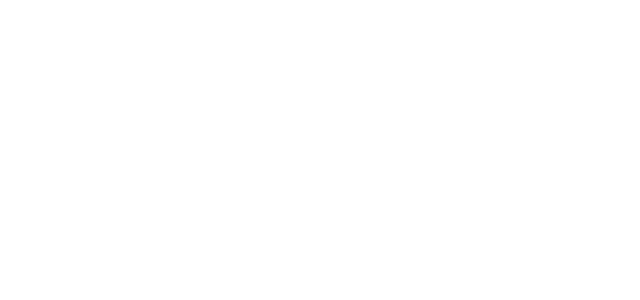
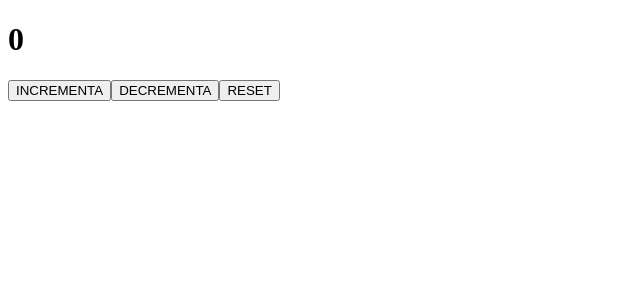
Before and after one commit to Joele-E/esercizio5_09, a React (Create React App) app: page / in a window 1280 px wide. Shown: the top 300 px of the page, without its empty margins (0-640 px from the left). Built offline with nearby package versions, Linux system fonts and the light colour scheme.

Commit message:
exercise done

```diff
--- a/src/App.js
+++ b/src/App.js
@@ -1,7 +1,12 @@
 import React from "react";
+import Counter from "./Counter";
 
 export default class App extends React.Component {
   render() {
-    return <div></div>;
+    return (
+      <div>
+        <Counter />
+      </div>
+    );
   }
 }
--- /dev/null
+++ b/src/Counter.js
@@ -0,0 +1,14 @@
+import useCounter from "./useCounter";
+
+export default function Counter() {
+  let { counter, onIncrement, onDecrement, onCounterReset } = useCounter();
+
+  return (
+    <div>
+      <h1>{counter}</h1>
+      <button onClick={onIncrement}>INCREMENTA</button>
+      <button onClick={onDecrement}>DECREMENTA</button>
+      <button onClick={onCounterReset}>RESET</button>
+    </div>
+  );
+}
--- /dev/null
+++ b/src/useCounter.js
@@ -0,0 +1,22 @@
+import { useState } from "react";
+
+export default function useCounter(initialValue = 0) {
+  const [counter, setCounter] = useState(initialValue);
+
+  function handleIncrement() {
+    setCounter((c) => c + 1);
+  }
+  function handleDecrement() {
+    setCounter((c) => c - 1);
+  }
+  function handleReset() {
+    setCounter(0);
+  }
+
+  return {
+    onIncrement: handleIncrement,
+    onDecrement: handleDecrement,
+    onCounterReset: handleReset,
+    counter: counter,
+  };
+}
```
